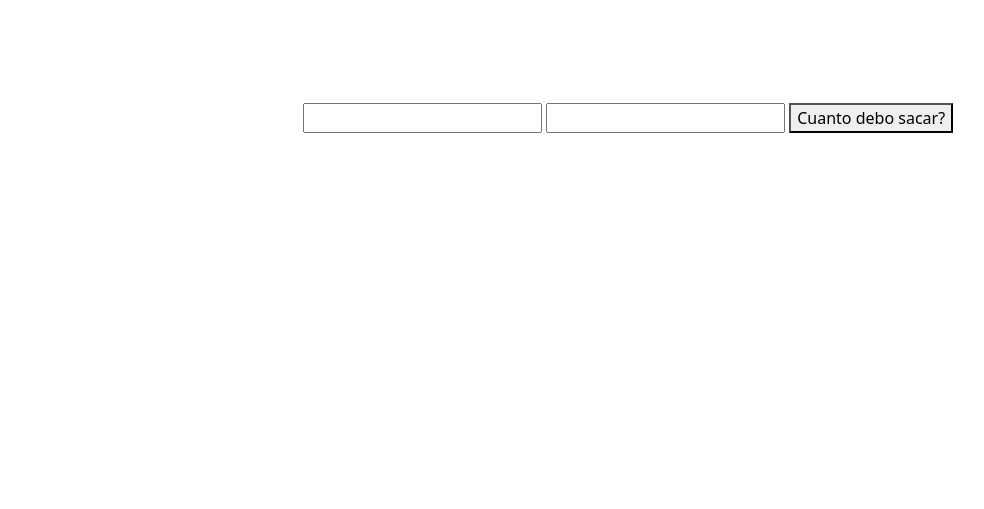
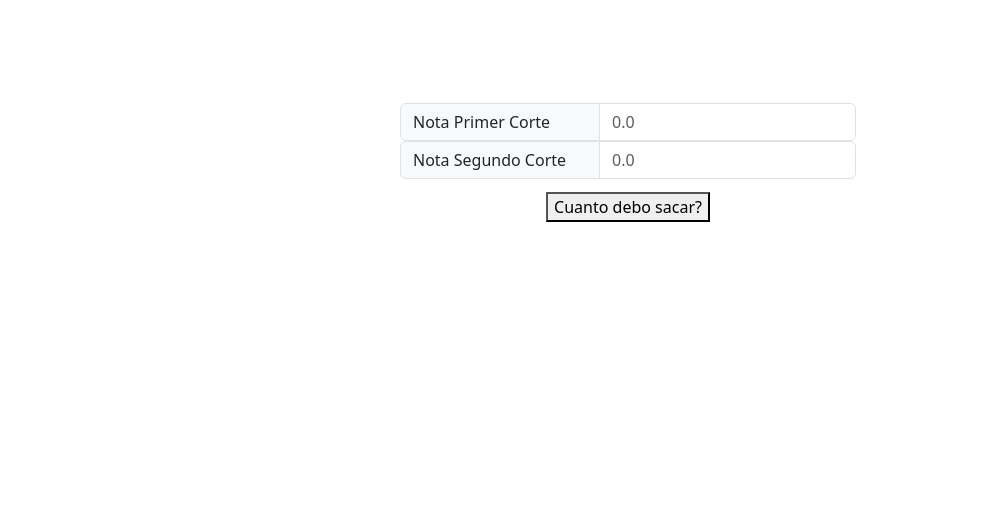
Before and after one commit to ADDiaz99/Project-S, a plain HTML site: page index.html in a window 1280 px wide. Shown: the part 208-717 px from the top of the page, without its empty margins (12-996 px from the left). Drawn offline with nearby package versions, Linux system fonts and the light colour scheme; files whose address does not match are found by name.

Commit message:
centered inputs and text

```diff
--- a/css/style.css
+++ b/css/style.css
@@ -1,7 +1,47 @@
-.calculator{
+.input-group{
+  display: flex;
+  flex-direction: row;
+  justify-content: center;
+  align-items: center;
+  max-width: fit-content;
+  margin-left: auto;
+  margin-right: auto;
+}
+
+.input-group-text {
+  width: 200px; /* Adjust the width of the labels */
+  text-align: center; /* Center the text */
+}
+
+.form-control {
+  width: 100px; /* Adjust the width of the input fields */
+}
+
+.calculator {
+  margin-top: 10px;
     max-width: fit-content;
     margin-left: auto;
     margin-right: auto;
+    border-radius: 5px;
+    border: none;
+    padding: 3px 4px;
+    text-align: center;
+    text-decoration: none;
+    font-size: 16px;
+}
+
+.calculator result {
+  margin-top: 10px;
+    max-width: fit-content;
+    margin-left: auto;
+    margin-right: auto;
+    border-radius: 5px;
+    border: none;
+    color: white;
+    padding: 3px 4px;
+    text-align: center;
+    text-decoration: none;
+    font-size: 16px;
 }
 
 .maintitle{
--- a/index.html
+++ b/index.html
@@ -16,13 +16,20 @@
         <h1>Bienvenido a "Cuanto debo sacar?"</h1><br><br><br><br><br>
       </div>
     </header>
+    <div class="input-group flex-nowrap">
+      <span class="input-group-text" id="addon-wrapping">Nota Primer Corte</span>
+      <input type="number" id="nota_1" class="form-control" placeholder="0.0" aria-label="Username" aria-describedby="addon-wrapping">
+    </div>
+    <div class="input-group flex-nowrap">
+      <span class="input-group-text" id="addon-wrapping">Nota Segundo Corte</span>
+      <input type="number" id="nota_2" class="form-control" placeholder="0.0" aria-label="Username" aria-describedby="addon-wrapping">
+    </div>
 
     <div class="calculator">
-      <input type="text" id="nota_1">
-      <input type="text" id="nota_2">
       <button onclick="proceso()">Cuanto debo sacar?</button>
       <div id="result"></div>
     </div>
+
     <script src="script.js"></script>
 
     <footer class="footer" style="border-radius: 10px;">
--- a/script.js
+++ b/script.js
@@ -9,6 +9,10 @@ function proceso() {
         }
 
         else if(nota_1 * 0.3 + nota_2 * 0.3 + nota_3 * 0.4 >= 3){
+            if(nota_3 > 5){
+                result = "Deberías cancelar la materia, para pasar necesitas: " + nota_3.toFixed(1);
+                break;
+            }
             result = "Para pasar necesitas: " + nota_3.toFixed(1) + "\nMucha suerte!"
             break;
         }
```
Also changed, not shown: test.js (added, +14 -0 lines).
